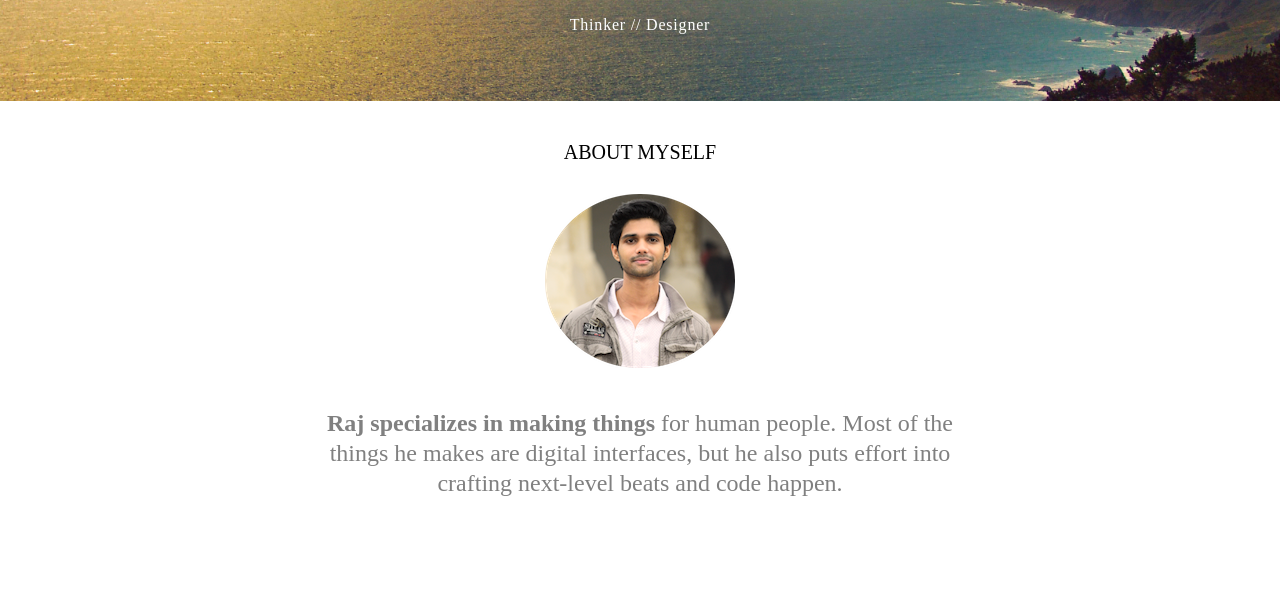
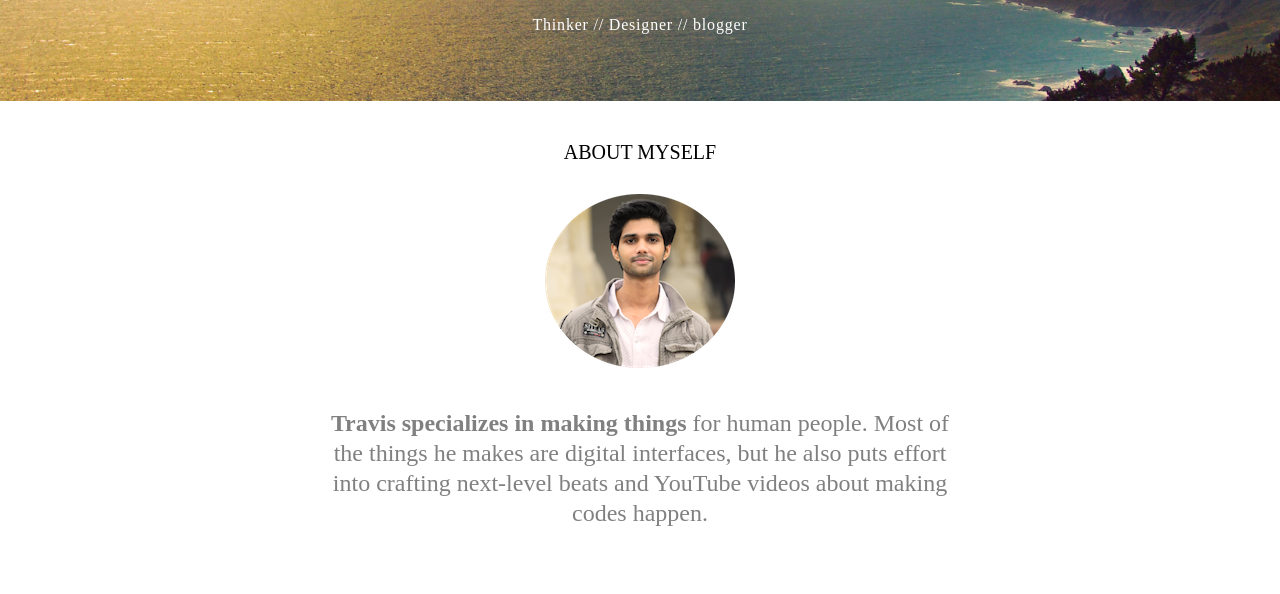
Before and after one commit to untitled154/portfolio, a plain HTML site: page index.html in a window 1280 px wide. Shown: the part 206-800 px from the top of the page. Drawn offline with Linux system fonts and the light colour scheme.

Commit message:
Update index.html

```diff
--- a/index.html
+++ b/index.html
@@ -1,7 +1,7 @@
 <!DOCTYPE html5>
 <html lang="en">
     <head>
-    <title>hey! Welcome</title>
+    <title>Raj Kumbhar</title>
     <link rel="stylesheet" type="text/css" href="index.css">
     <meta charset="utf-8" >
     <meta name="viewport" content="width=device-width, initial-scale=1">
@@ -11,17 +11,17 @@
     <body>
         <header>
             <div class="h1"><div class="span">Raj kumbhar</div></div>
-            <div class="tag"> Thinker // Designer </div><br>
+            <div class="tag"> Thinker // Designer // blogger </div><br>
         </header>
 
         <section>
         <div class="about-me">About myself</div>
         <div class="face-image"><img src="profile.png"/></div>
 
-        <p id="p01"> <strong>Raj specializes in making things</strong> for human people. Most of the things he makes are digital interfaces, but he also puts effort into crafting next-level beats and code happen.</p>
+        <p id="p01"> <strong>Travis specializes in making things</strong> for human people. Most of the things he makes are digital interfaces, but he also puts effort into crafting next-level beats and YouTube videos about making codes happen.</p>
         </section>
 
-	<div class="skill-lockup">
+        <div class="skill-lockup">
 
             <div class="skill-unit">
                 <div class="skill-label">ONE</div>
```
